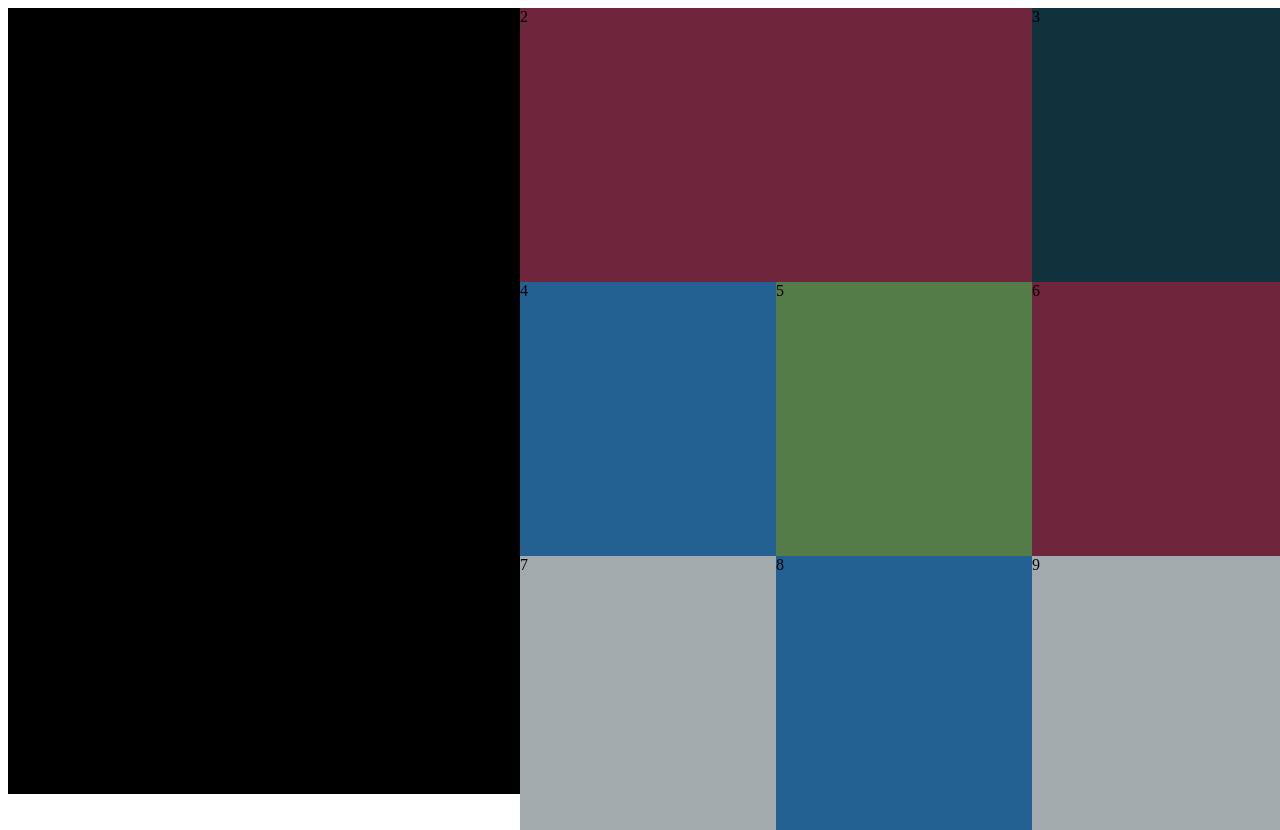
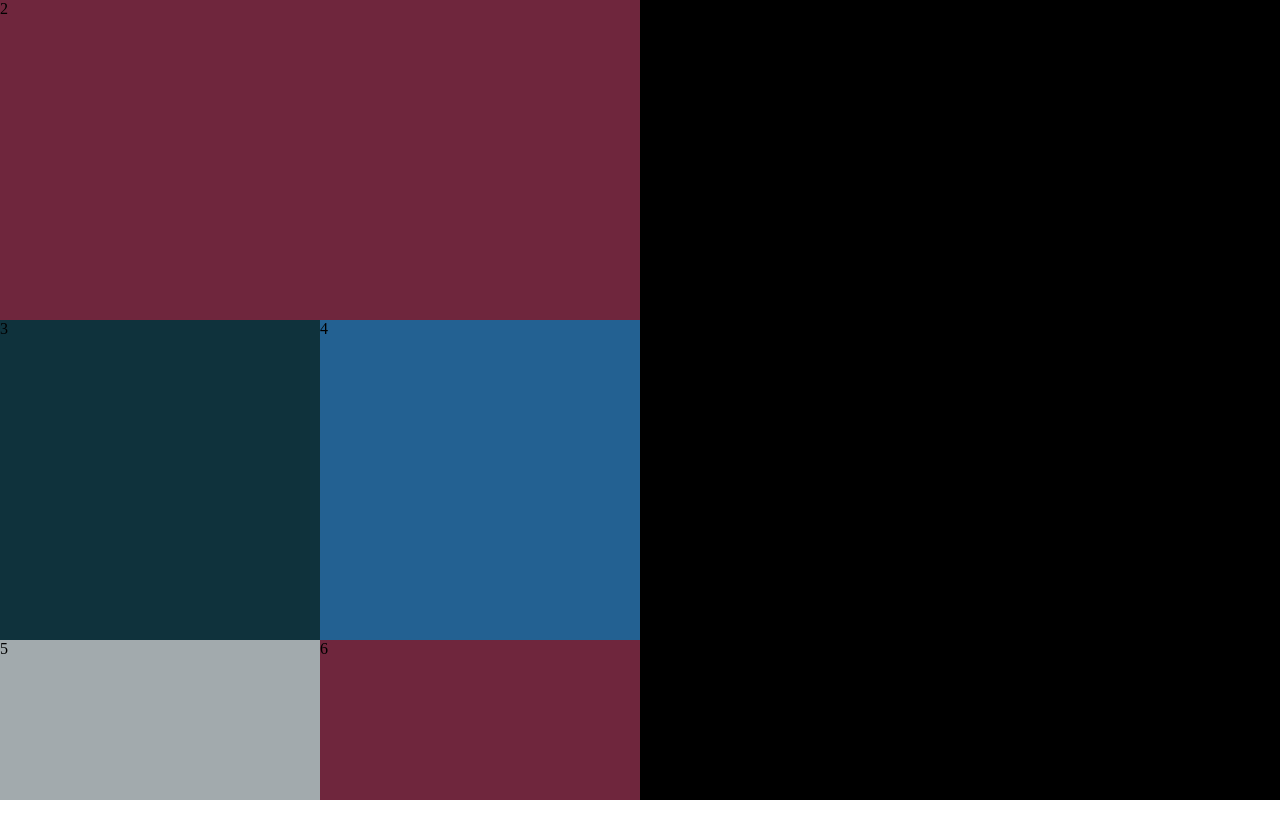
Before and after one commit to CharlesY712/cy-comp-challenge-1, a plain HTML site: page index.html in a window 1280 px wide. After the commit the page ends 800 px from the top, so only its background shows below. Drawn offline with Linux system fonts and the light colour scheme.

Commit message:
Scrapping everything prior. Changing to flex box and working great

```diff
--- a/css/styles.css
+++ b/css/styles.css
@@ -1,66 +1,27 @@
-
-* {
-  box-sizing: border-box;
+body {
+  display: flex;
+  margin: 0 auto;
 }
 
-[class*="col-"] {
-  float: left;
+.big-block {
+  display: flex;
 }
 
-.row::after {
-  content: "";
-  clear: both;
-  display: table;
+.big {
+  width: 100%;
 }
 
-@media screen and (min-width: 320px) {
-  .col-m-1 {
-    width: 50%;
-    padding-bottom: 100%;
-  }
-  .col-m-2 {
-    width: 100%;
-  }
-
+.small-blocks {
+  display: flex;
+  flex-wrap: wrap;
 }
-
-@media screen and (min-width: 768px) {
-  .col-t-1 {
-    width: 25%;
-    padding-bottom: 100%;
-  }
-  .col-t-2 {
-    width: 50%;
-  }
-
-}
-
-@media screen and (min-width: 992px) {
-
-  body {
-    width: 100vw;
-    height: calc(100vw*0.5625);
-  }
-
-  .col-d-1 {
-    width: 20%;
-    padding-bottom: 20%;
-    }
-  .col-d-2 {
-    width: 40%;
-  }
-
-}
-
 
 #box1 {
   background-color: black;
-  padding-bottom: 60%;
 }
 
 #box2 {
   background-color: #6F263D;
-  padding-bottom: 20%;
 }
 
 #box3 {
@@ -72,7 +33,7 @@
 }
 
 #box5 {
-  background-color: #547C49;
+  background-color: #A2AAAD;
 }
 
 #box6 {
@@ -80,7 +41,7 @@
 }
 
 #box7 {
-  background-color: #A2AAAD;
+  background-color: #0F323C;
 }
 
 #box8 {
@@ -93,174 +54,81 @@
 
 
 
+@media screen and (min-width: 320px) {
+  body {
+    width: 100vw;
+    flex-wrap: wrap;
+  }
 
+  .big-block {
+    width: 100vw;
+    height: 150vw;
+  }
 
+  .small-blocks {
+    width: 100vw;
+  }
 
+  .small {
+    width: 50%;
+    height: 50vw;
+  }
 
+  #box2 {
+    width: 100%;
+  }
+}
 
-/*
-@media screen and (min-width: 1475px) {
-
+@media screen and (min-width: 100vh) {
   body {
-    margin: 0 auto;
-    border: 15px solid #c6c6c6;
-    width: calc(500vh/3);
-    height: 100vh;
-    display: flex;
+    width: 100vw;
     flex-direction: row-reverse;
   }
 
-  #container1 {
-    display: flex;
-    height: 100%;
+  .big-block {
+    width: 50%;
+    height: 100vh;
+  }
+
+  .small-blocks {
+    width: 50%;
+    height: 100vh;
+    overflow: scroll;
+  }
+
+  .small {
+    width: 50%;
+    height: 25vw;
+  }
+
+  #box2 {
+    width: 100%;
+  }
+}
+
+
+@media screen and (min-width: 166.66vh) {
+  body {
+    width: calc(500vh/3);
+    height: 100vh;
+    flex-direction: row-reverse;
+
+  }
+
+  .big-block {
     width: 40%;
   }
 
-  #box1 {
-    height: 100%;
-    width: 100%;
-    background-color: black;
+  .small-blocks {
+    width: 60%;
   }
 
-  #container2 {
-    display: flex;
-    height: 100%;
-    width: 60%;
-    flex-wrap: wrap;
+  .small {
+    width: 33.33%;
+    height: 33.33%;
   }
 
-
   #box2 {
-    height: calc(100%/3);
-    width: calc((100%/3)*2);
-    background-color: #6F263D;
-  }
-
-  #box3 {
-    height: calc(100%/3);
-    width: calc(100%/3);
-    background-color: #0F323C;
-  }
-
-  #box4 {
-    height: calc(100%/3);
-    width: calc(100%/3);
-    background-color: #236192;
-  }
-
-  #box5 {
-    height: calc(100%/3);
-    width: calc(100%/3);
-    background-color: #547C49;
-  }
-
-  #box6 {
-    height: calc(100%/3);
-    width: calc(100%/3);
-    background-color: #6F263D;
-  }
-
-  #box7 {
-    height: calc(100%/3);
-    width: calc(100%/3);
-    background-color: #A2AAAD;
-  }
-
-  #box8 {
-    height: calc(100%/3);
-    width: calc(100%/3);
-    background-color: #236192;
-  }
-
-  #box9 {
-    height: calc(100%/3);
-    width: calc(100%/3);
-    background-color: #A2AAAD;
+    width: 66.66%;
   }
 }
-
-@media screen and (max-width: 1474px) {
-* {
-    box-sizing: border-box;
-  }
-
-  body {
-    margin: 0 auto;
-    border: 15px solid #c6c6c6;
-    width: calc(500vh/3);
-    height: 100vh;
-    display: flex;
-    flex-direction: row-reverse;
-  }
-
-  #container1 {
-    display: flex;
-    height: 100%;
-    width: 50%;
-  }
-
-  #box1 {
-    height: 100%;
-    width: 100%;
-    background-color: black;
-  }
-
-  #container2 {
-    display: flex;
-    height: 100%;
-    width: 50%;
-    overflow: scroll;
-    flex-wrap: wrap;
-  }
-
-
-  #box2 {
-    height: calc(100%/3);
-    width: 100%;
-    background-color: #6F263D;
-  }
-
-  #box3 {
-    height: calc(100%/3);
-    width: calc(100%/3);
-    background-color: #0F323C;
-  }
-
-  #box4 {
-    height: calc(100%/3);
-    width: calc(100%/3);
-    background-color: #236192;
-  }
-
-  #box5 {
-    height: calc(100%/3);
-    width: calc(100%/3);
-    background-color: #547C49;
-  }
-
-  #box6 {
-    height: calc(100%/3);
-    width: calc(100%/3);
-    background-color: #6F263D;
-  }
-
-  #box7 {
-    height: calc(100%/3);
-    width: calc(100%/3);
-    background-color: #A2AAAD;
-  }
-
-  #box8 {
-    height: calc(100%/3);
-    width: calc(100%/3);
-    background-color: #236192;
-  }
-
-  #box9 {
-    height: calc(100%/3);
-    width: calc(100%/3);
-    background-color: #A2AAAD;
-  }
-
-}
-*/
--- a/index.html
+++ b/index.html
@@ -5,15 +5,18 @@
   <link rel="stylesheet" type="text/css" href="css/styles.css">
 </head>
 <body>
-    <article class="col-m-2 col-t-2 col-d-2" id="box1">1</article>
-    <article class="col-m-2 col-t-2 col-d-2" id="box2">2</article>
-    <article class="col-m-1 col-t-1 col-d-1" id="box3">3</article>
-    <article class="col-m-1 col-t-1 col-d-1" id="box4">4</article>
-    <article class="col-m-1 col-t-1 col-d-1" id="box5">5</article>
-    <article class="col-m-1 col-t-1 col-d-1" id="box6">6</article>
-    <article class="col-m-1 col-t-1 col-d-1" id="box7">7</article>
-    <article class="col-m-1 col-t-1 col-d-1" id="box8">8</article>
-    <article class="col-m-1 col-t-1 col-d-1" id="box9">9</article>
+  <section class="big-block">
+    <article class="big" id="box1">1</article>
+  </section>
+  <section class="small-blocks">
+    <article class="small" id="box2">2</article>
+    <article class="small" id="box3">3</article>
+    <article class="small" id="box4">4</article>
+    <article class="small" id="box5">5</article>
+    <article class="small" id="box6">6</article>
+    <article class="small" id="box7">7</article>
+    <article class="small" id="box8">8</article>
+    <article class="small" id="box9">9</article>
   </section>
 </body>
 </html>
```
